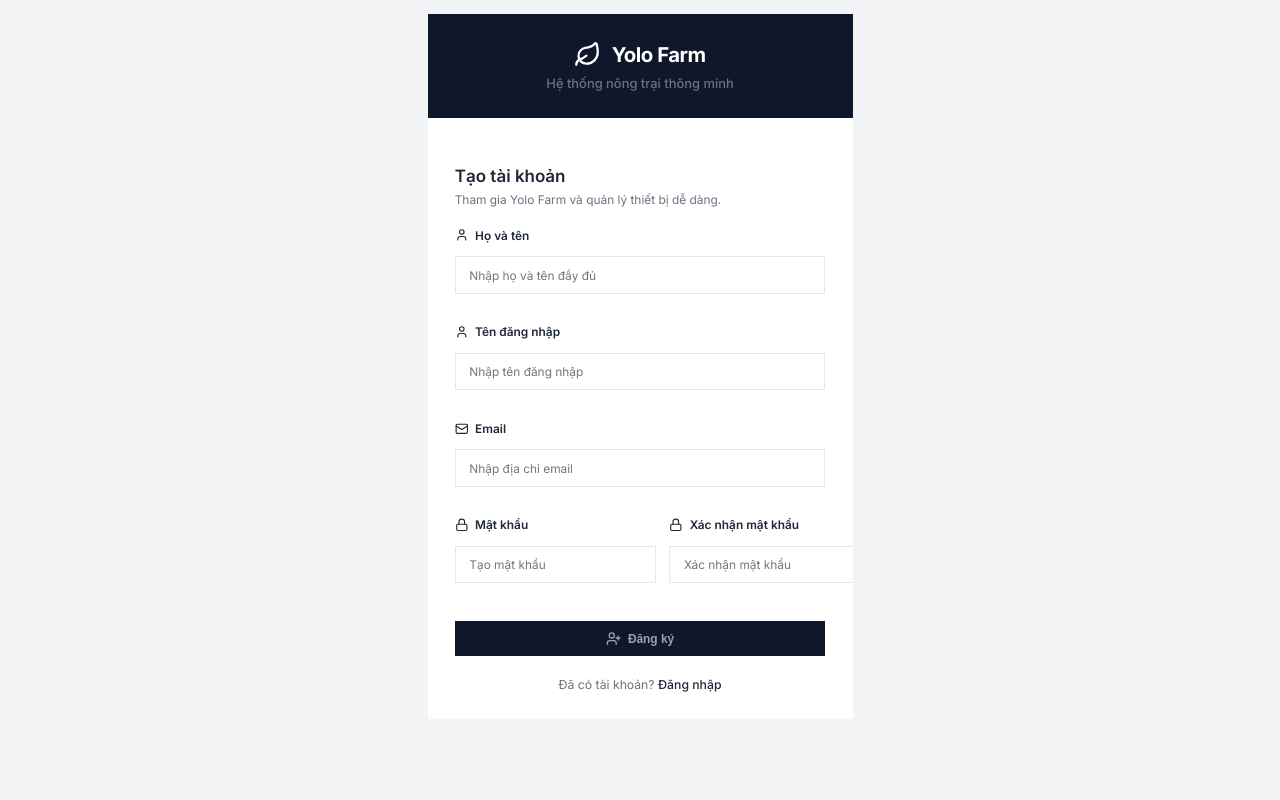
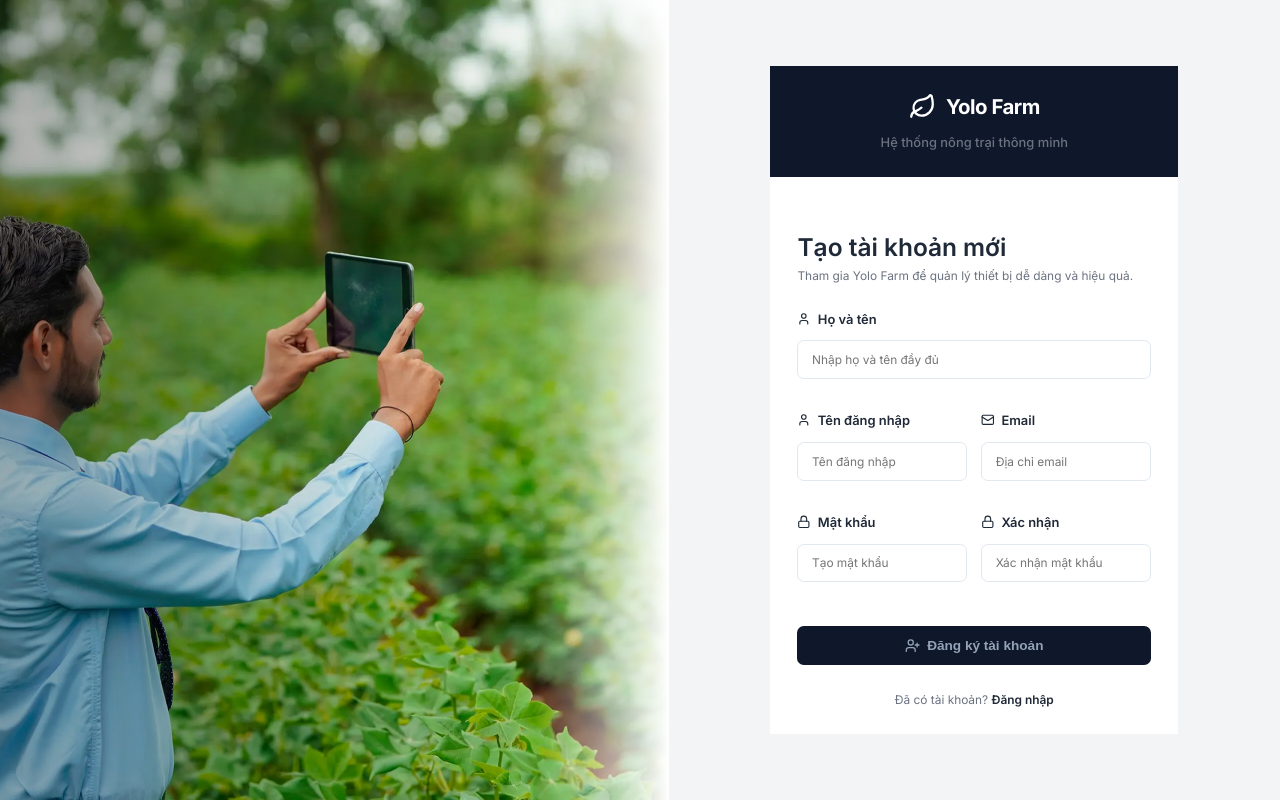
Before and after one commit to tinletrongCS/dadn-server, a React (Vite) app in the folder client/: page /register in a window 1280 px wide. Built offline with nearby package versions, Linux system fonts and the light colour scheme.

Commit message:
update login and reg to be more modernized

```diff
--- a/client/src/pages/Login.jsx
+++ b/client/src/pages/Login.jsx
@@ -1,16 +1,23 @@
-import React, { useState } from "react";
+import React, { useState, useEffect } from "react";
 import { Link, useNavigate } from "react-router-dom";
 import { loginUser } from "../api";
 import { useAuth } from "../context/AuthContext";
-import { Leaf, User, Lock, LogIn, RefreshCcw } from "lucide-react";
-
+import { Leaf, User, Lock, LogIn, RefreshCw } from "lucide-react";
+import loginImg from "../assets/loginimg.jpg";
 export default function Login() {
   const [username, setUsername] = useState("");
   const [password, setPassword] = useState("");
   const [error, setError] = useState(null);
   const [loading, setLoading] = useState(false);
+  const [imgLoaded, setImgLoaded] = useState(false);
+  const [mounted, setMounted] = useState(false);
   const { login } = useAuth();
   const navigate = useNavigate();
+
+
+  useEffect(() => {
+    setMounted(true);
+  }, []);
 
   const handleSubmit = async (e) => {
     e.preventDefault();
@@ -28,46 +35,53 @@
   };
 
   return (
-    <div className="auth-layout">
-      <div className="auth-card">
-        <div className="auth-header">
-          <Leaf className="logo-icon" />
-          <h1>Yolo Farm</h1>
-          <span
+    <>
+      <style>{skeletonStyles}</style>
+      <div
         style={{
-              color: "var(--text-muted)",
-              fontSize: "0.95rem",
-              fontWeight: 500,
+          display: "flex",
+          minHeight: "117.7vh",
+          margin: 0,
+          padding: 0,
+          overflow: "hidden",
+          opacity: mounted ? 1 : 0,
+          transform: mounted ? "translateY(0)" : "translateY(20px)",
+          transition: "opacity 0.6s ease-out, transform 0.6s ease-out",
         }}
       >
+        {/* Left Side - Form */}
+        <div
+          className="auth-layout"
+          style={{
+            flex: "1",
+            display: "flex",
+            justifyContent: "center",
+            alignItems: "center",
+            padding: "2rem",
+          }}
+        >
+          <div className="auth-card" style={{ boxShadow: "none" }}>
+         <div className="auth-header" style={{ marginBottom: "2rem" }}>     <div style={{ display: "flex", alignItems: "center", gap: "0.75rem", marginBottom: "0.5rem" }}>
+                <Leaf size={32} className="primary-green" />
+                <h1 style={{ margin: 0 }}>Yolo Farm</h1>
+              </div>
+              <span style={{ color: "var(--text-muted)", fontSize: "0.95rem", fontWeight: 500 }}>
                 Hệ thống nông trại thông minh
               </span>
               </div>
 
+
             <div className="auth-body">
-          <h2>Xin chào</h2>
-          <p className="subtitle">
-            Đăng nhập để quản lý hệ thống nông trại thông minh.
+              <h2 style={{ fontSize: "1.8rem", marginBottom: "0.5rem" }}>Xin chào trở lại</h2>
+              <p className="subtitle" style={{ marginBottom: "2rem" }}>
+                Đăng nhập để quản lý hệ thống nông trại thông minh của bạn.
               </p>
 
-          {error && <div className="auth-error">{error}</div>}
+              {error && <div className="auth-error" style={errorStyle}>{error}</div>}
 
-          <form
-            onSubmit={handleSubmit}
-            className="auth-form"
-            autoComplete="off"
-          >
-            <div className="form-group">
-              <label
-                htmlFor="username"
-                style={{
-                  display: "flex",
-                  alignItems: "center",
-                  gap: "0.5rem",
-                  marginBottom: "0.5rem",
-                  fontWeight: 600,
-                }}
-              >
+              <form onSubmit={handleSubmit} className="auth-form" autoComplete="off">
+                <div className="form-group" style={{ marginBottom: "1.2rem" }}>
+                  <label htmlFor="username" style={labelStyle}>
                     <User size={16} /> Tên đăng nhập
                   </label>
                   <input
@@ -78,20 +92,12 @@
                     value={username}
                     onChange={(e) => setUsername(e.target.value)}
                     required
+                    style={inputStyle}
                   />
                 </div>
 
-            <div className="form-group">
-              <label
-                htmlFor="password"
-                style={{
-                  display: "flex",
-                  alignItems: "center",
-                  gap: "0.5rem",
-                  marginBottom: "0.5rem",
-                  fontWeight: 600,
-                }}
-              >
+                <div className="form-group" style={{ marginBottom: "2rem" }}>
+                  <label htmlFor="password" style={labelStyle}>
                     <Lock size={16} /> Mật khẩu
                   </label>
                   <input
@@ -102,6 +108,7 @@
                     value={password}
                     onChange={(e) => setPassword(e.target.value)}
                     required
+                    style={inputStyle}
                   />
                 </div>
 
@@ -109,18 +116,12 @@
                   type="submit"
                   disabled={loading}
                   className="btn-primary"
-              style={{
-                width: "100%",
-                display: "flex",
-                justifyContent: "center",
-                alignItems: "center",
-                gap: "0.5rem",
-                padding: "0.75rem",
-              }}
+                  style={buttonStyle}
                 >
                   {loading ? (
                     <>
-                  <RefreshCw size={18} className="spin" /> Đang xử lý...
+                      <RefreshCw size={18} className="spin" style={{ animation: "spin 1s linear infinite" }} />
+                      Đang xử lý...
                     </>
                   ) : (
                     <>
@@ -130,13 +131,57 @@
                 </button>
               </form>
 
-          <div className="auth-footer">
-            <p>
-              Chưa có tài khoản? <Link to="/register">Đăng ký</Link>
+              <div className="auth-footer" style={{ marginTop: "2rem", textAlign: "center" }}>
+                <p style={{ color: "var(--text-muted)" }}>
+                  Chưa có tài khoản? <Link to="/register" style={{ fontWeight: 600 }}>Đăng ký ngay</Link>
                 </p>
               </div>
             </div>
+
           </div>
         </div>
+
+        <div className="hide-on-mobile" style={{ flex: "1.2", position: "relative", overflow: "hidden" }}>
+          {!imgLoaded && <div className="skeleton-bg" style={{ width: "100%", height: "100%", position: "absolute" }}></div>}
+
+          <img
+            src={loginImg}
+            alt="Smart Farm"
+            onLoad={() => setImgLoaded(true)}
+            style={{
+              width: "100%",
+              height: "100%",
+              objectFit: "cover",
+              opacity: imgLoaded ? 1 : 0,
+              transition: "opacity 0.8s ease-in-out, transform 10s ease-out",
+              transform: imgLoaded ? "scale(1)" : "scale(1.05)",
+            }}
+          />
+          <div style={{
+            position: "absolute",
+            inset: 0,
+            background: "linear-gradient(to right, rgba(255,255,255,1) 0%, rgba(255,255,255,0) 20%, rgba(0,0,0,0.3) 100%)",
+            opacity: imgLoaded ? 1 : 0,
+            transition: "opacity 0.8s ease-in-out"
+          }}></div>
+        </div>
+      </div>
+    </>
   );
 }
+
+const labelStyle = { display: "flex", alignItems: "center", gap: "0.5rem", marginBottom: "0.5rem", fontWeight: 600 };
+const inputStyle = { width: "100%", padding: "0.8rem 1rem", borderRadius: "8px", border: "1px solid #e2e8f0", outline: "none", transition: "all 0.2s" };
+const buttonStyle = { width: "100%", display: "flex", justifyContent: "center", alignItems: "center", gap: "0.5rem", padding: "0.85rem", borderRadius: "8px", fontWeight: 600, fontSize: "1rem", transition: "all 0.2s" };
+const errorStyle = { padding: "0.8rem", background: "#fee2e2", color: "#b91c1c", borderRadius: "8px", marginBottom: "1.5rem", fontSize: "0.9rem" };
+
+const skeletonStyles = `
+  @keyframes pulse {
+    0% { background-color: #f1f5f9; }
+    50% { background-color: #e2e8f0; }
+    100% { background-color: #f1f5f9; }
+  }
+  .skeleton-bg { animation: pulse 2s cubic-bezier(0.4, 0, 0.6, 1) infinite; }
+  @keyframes spin { 100% { transform: rotate(360deg); } }
+  @media (max-width: 900px) { .hide-on-mobile { display: none !important; } }
+`;
--- a/client/src/pages/Register.jsx
+++ b/client/src/pages/Register.jsx
@@ -1,15 +1,8 @@
-import React, { useState } from "react";
+import React, { useState, useEffect } from "react";
 import { Link, useNavigate } from "react-router-dom";
 import { registerUser } from "../api";
-import {
-  Leaf,
-  User,
-  Mail,
-  Lock,
-  UserPlus,
-  RefreshCcw,
-  CheckCircle,
-} from "lucide-react";
+import { Leaf, User, Mail, Lock, UserPlus, RefreshCw, CheckCircle } from "lucide-react";
+import regImg from '../assets/regimg.webp';
 
 export default function Register() {
   const [formData, setFormData] = useState({
@@ -22,7 +15,14 @@
   const [error, setError] = useState(null);
   const [loading, setLoading] = useState(false);
   const [success, setSuccess] = useState(false);
+
+  const [imgLoaded, setImgLoaded] = useState(false);
+  const [mounted, setMounted] = useState(false);
   const navigate = useNavigate();
+
+  useEffect(() => {
+    setMounted(true);
+  }, []);
 
   const handleChange = (e) => {
     setFormData({ ...formData, [e.target.name]: e.target.value });
@@ -56,91 +56,60 @@
   };
 
   return (
-    <div className="auth-layout">
-      <div className="auth-card register-card">
+    <>
+      <style>{skeletonStyles}</style>
       <div
-          className="auth-header"
         style={{
           display: "flex",
-            flexDirection: "column",
-            alignItems: "center",
-            gap: "0.5rem",
-            marginBottom: "1.5rem",
+          flexDirection: "row-reverse",
+          minHeight: "117.7vh",
+          margin: 0,
+          padding: 0,
+          overflow: "hidden",
+          opacity: mounted ? 1 : 0,
+          transform: mounted ? "translateY(0)" : "translateY(20px)",
+          transition: "opacity 0.6s ease-out, transform 0.6s ease-out",
         }}
       >
+        {/* Form Side */}
         <div
-            style={{ display: "flex", alignItems: "center", gap: "0.75rem" }}
+          className="auth-layout"
+          style={{
+            flex: "1",
+            display: "flex",
+            justifyContent: "center",
+            alignItems: "center",
+            padding: "2rem",
+          }}
         >
+          <div className="auth-card register-card" style={{ width: "100%", maxWidth: "480px", boxShadow: "none" }}>
+            <div className="auth-header" style={{ marginBottom: "2rem" }}>
+              <div style={{ display: "flex", alignItems: "center", gap: "0.75rem", marginBottom: "0.5rem"  }}>
                 <Leaf size={32} className="primary-green" />
                 <h1 style={{ margin: 0 }}>Yolo Farm</h1>
               </div>
-          <span
-            style={{
-              color: "var(--text-muted)",
-              fontSize: "0.95rem",
-              fontWeight: 500,
-            }}
-          >
+              <span style={{ color: "var(--text-muted)", fontSize: "0.95rem", fontWeight: 500 }}>
                 Hệ thống nông trại thông minh
               </span>
             </div>
 
             <div className="auth-body">
-          <h2 style={{ marginBottom: "0.5rem" }}>Tạo tài khoản</h2>
-          <p
-            className="subtitle"
-            style={{ color: "var(--text-muted)", marginBottom: "1.5rem" }}
-          >
-            Tham gia Yolo Farm và quản lý thiết bị dễ dàng.
+              <h2 style={{ fontSize: "1.8rem", marginBottom: "0.5rem" }}>Tạo tài khoản mới</h2>
+              <p className="subtitle" style={{ color: "var(--text-muted)", marginBottom: "2rem" }}>
+                Tham gia Yolo Farm để quản lý thiết bị dễ dàng và hiệu quả.
               </p>
 
-          {error && (
-            <div
-              className="auth-error"
-              style={{
-                padding: "0.75rem",
-                background: "#fee2e2",
-                color: "#b91c1c",
-                borderRadius: "4px",
-                marginBottom: "1rem",
-                fontSize: "0.9rem",
-              }}
-            >
-              {error}
-            </div>
-          )}
+              {error && <div className="auth-error" style={errorStyle}>{error}</div>}
 
               {success && (
-            <div
-              className="auth-success"
-              style={{
-                display: "flex",
-                alignItems: "center",
-                gap: "0.5rem",
-                padding: "0.75rem",
-                background: "#dcfce3",
-                color: "#166534",
-                borderRadius: "4px",
-                marginBottom: "1rem",
-                fontSize: "0.9rem",
-              }}
-            >
+                <div className="auth-success" style={successStyle}>
                   <CheckCircle size={18} /> Đăng ký thành công! Đang chuyển hướng...
                 </div>
               )}
 
               <form onSubmit={handleSubmit} className="auth-form">
-            <div className="form-group" style={{ marginBottom: "1rem" }}>
-              <label
-                htmlFor="full_name"
-                style={{
-                  display: "flex",
-                  alignItems: "center",
-                  gap: "0.5rem",
-                  marginBottom: "0.5rem",
-                  fontWeight: 600,
-                }}
-              >
+                <div className="form-group" style={{ marginBottom: "1.2rem" }}>
+                  <label htmlFor="full_name" style={labelStyle}>
                     <User size={16} /> Họ và tên
                   </label>
                   <input
@@ -151,72 +120,47 @@
                     value={formData.full_name}
                     onChange={handleChange}
                     required
+                    style={inputStyle}
                   />
                 </div>
 
-            <div className="form-group" style={{ marginBottom: "1rem" }}>
-              <label
-                htmlFor="username"
-                style={{
-                  display: "flex",
-                  alignItems: "center",
-                  gap: "0.5rem",
-                  marginBottom: "0.5rem",
-                  fontWeight: 600,
-                }}
-              >
+                <div style={{ display: "flex", gap: "1rem", marginBottom: "1.2rem" }}>
+                  <div className="form-group" style={{ flex: 1 }}>
+                    <label htmlFor="username" style={labelStyle}>
                       <User size={16} /> Tên đăng nhập
                     </label>
                     <input
                       type="text"
                       id="username"
                       name="username"
-                placeholder="Nhập tên đăng nhập"
+                      placeholder="Tên đăng nhập"
                       value={formData.username}
                       onChange={handleChange}
                       required
+                      style={inputStyle}
                     />
                   </div>
 
-            <div className="form-group" style={{ marginBottom: "1rem" }}>
-              <label
-                htmlFor="email"
-                style={{
-                  display: "flex",
-                  alignItems: "center",
-                  gap: "0.5rem",
-                  marginBottom: "0.5rem",
-                  fontWeight: 600,
-                }}
-              >
+                  <div className="form-group" style={{ flex: 1 }}>
+                    <label htmlFor="email" style={labelStyle}>
                       <Mail size={16} /> Email
                     </label>
                     <input
                       type="email"
                       id="email"
                       name="email"
-                placeholder="Nhập địa chỉ email"
+                      placeholder="Địa chỉ email"
                       value={formData.email}
                       onChange={handleChange}
                       required
+                      style={inputStyle}
                     />
                   </div>
+                </div>
 
-            <div
-              className="form-row"
-              style={{ display: "flex", gap: "1rem", marginBottom: "1.5rem" }}
-            >
+                <div style={{ display: "flex", gap: "1rem", marginBottom: "2rem" }}>
                   <div className="form-group" style={{ flex: 1 }}>
-                <label
-                  htmlFor="password"
-                  style={{
-                    display: "flex",
-                    alignItems: "center",
-                    gap: "0.5rem",
-                    marginBottom: "0.5rem",
-                    fontWeight: 600,
-                  }}
-                >
+                    <label htmlFor="password" style={labelStyle}>
                       <Lock size={16} /> Mật khẩu
                     </label>
                     <input
@@ -227,20 +171,12 @@
                       value={formData.password}
                       onChange={handleChange}
                       required
+                      style={inputStyle}
                     />
                   </div>
                   <div className="form-group" style={{ flex: 1 }}>
-                <label
-                  htmlFor="confirm_password"
-                  style={{
-                    display: "flex",
-                    alignItems: "center",
-                    gap: "0.5rem",
-                    marginBottom: "0.5rem",
-                    fontWeight: 600,
-                  }}
-                >
-                  <Lock size={16} /> Xác nhận mật khẩu
+                    <label htmlFor="confirm_password" style={labelStyle}>
+                      <Lock size={16} /> Xác nhận
                     </label>
                     <input
                       type="password"
@@ -250,6 +186,7 @@
                       value={formData.confirm_password}
                       onChange={handleChange}
                       required
+                      style={inputStyle}
                     />
                   </div>
                 </div>
@@ -258,41 +195,72 @@
                   type="submit"
                   disabled={loading}
                   className="btn-primary"
-              style={{
-                width: "100%",
-                display: "flex",
-                justifyContent: "center",
-                alignItems: "center",
-                gap: "0.5rem",
-                padding: "0.75rem",
-              }}
+                  style={buttonStyle}
                 >
                   {loading ? (
                     <>
-                  <RefreshCw size={18} className="spin" /> Đang xử lý...
+                      <RefreshCw size={18} className="spin" style={{ animation: "spin 1s linear infinite" }} /> Đang xử lý...
                     </>
                   ) : (
                     <>
-                  <UserPlus size={18} /> Đăng ký
+                      <UserPlus size={18} /> Đăng ký tài khoản
                     </>
                   )}
                 </button>
               </form>
 
-          <div
-            className="auth-footer"
-            style={{
-              marginTop: "1.5rem",
-              textAlign: "center",
-              fontSize: "0.9rem",
-            }}
-          >
-            <p>
-              Đã có tài khoản? <Link to="/login">Đăng nhập</Link>
+              <div className="auth-footer" style={{ marginTop: "2rem", textAlign: "center" }}>
+                <p style={{ color: "var(--text-muted)" }}>
+                  Đã có tài khoản? <Link to="/login" style={{ fontWeight: 600 }}>Đăng nhập</Link>
                 </p>
               </div>
             </div>
           </div>
         </div>
+
+        {/* Image Side with Skeleton */}
+        <div className="hide-on-mobile" style={{ flex: "1.2", position: "relative", overflow: "hidden" }}>
+          {!imgLoaded && <div className="skeleton-bg" style={{ width: "100%", height: "100%", position: "absolute" }}></div>}
+
+          <img
+            src={regImg}
+            alt="Agricultural Tech"
+            onLoad={() => setImgLoaded(true)}
+            style={{
+              width: "100%",
+              height: "100%",
+              objectFit: "cover",
+              opacity: imgLoaded ? 1 : 0,
+              transition: "opacity 0.8s ease-in-out, transform 10s ease-out",
+              transform: imgLoaded ? "scale(1)" : "scale(1.05)",
+            }}
+          />
+          <div style={{
+            position: "absolute",
+            inset: 0,
+            background: "linear-gradient(to left, rgba(255,255,255,1) 0%, rgba(255,255,255,0) 20%, rgba(0,0,0,0.3) 100%)",
+            opacity: imgLoaded ? 1 : 0,
+            transition: "opacity 0.8s ease-in-out"
+          }}></div>
+        </div>
+      </div>
+    </>
   );
 }
+
+const labelStyle = { display: "flex", alignItems: "center", gap: "0.5rem", marginBottom: "0.5rem", fontWeight: 600, fontSize: "0.95rem" };
+const inputStyle = { width: "100%", padding: "0.8rem 1rem", borderRadius: "8px", border: "1px solid #e2e8f0", outline: "none", transition: "all 0.2s" };
+const buttonStyle = { width: "100%", display: "flex", justifyContent: "center", alignItems: "center", gap: "0.5rem", padding: "0.85rem", borderRadius: "8px", fontWeight: 600, fontSize: "1rem", transition: "all 0.2s" };
+const errorStyle = { padding: "0.8rem", background: "#fee2e2", color: "#b91c1c", borderRadius: "8px", marginBottom: "1.5rem", fontSize: "0.9rem" };
+const successStyle = { display: "flex", alignItems: "center", gap: "0.5rem", padding: "0.8rem", background: "#dcfce3", color: "#166534", borderRadius: "8px", marginBottom: "1.5rem", fontSize: "0.9rem" };
+
+const skeletonStyles = `
+  @keyframes pulse {
+    0% { background-color: #f1f5f9; }
+    50% { background-color: #e2e8f0; }
+    100% { background-color: #f1f5f9; }
+  }
+  .skeleton-bg { animation: pulse 2s cubic-bezier(0.4, 0, 0.6, 1) infinite; }
+  @keyframes spin { 100% { transform: rotate(360deg); } }
+  @media (max-width: 900px) { .hide-on-mobile { display: none !important; } }
+`;
```
Lines whose indentation alone changed are shown as unchanged.
